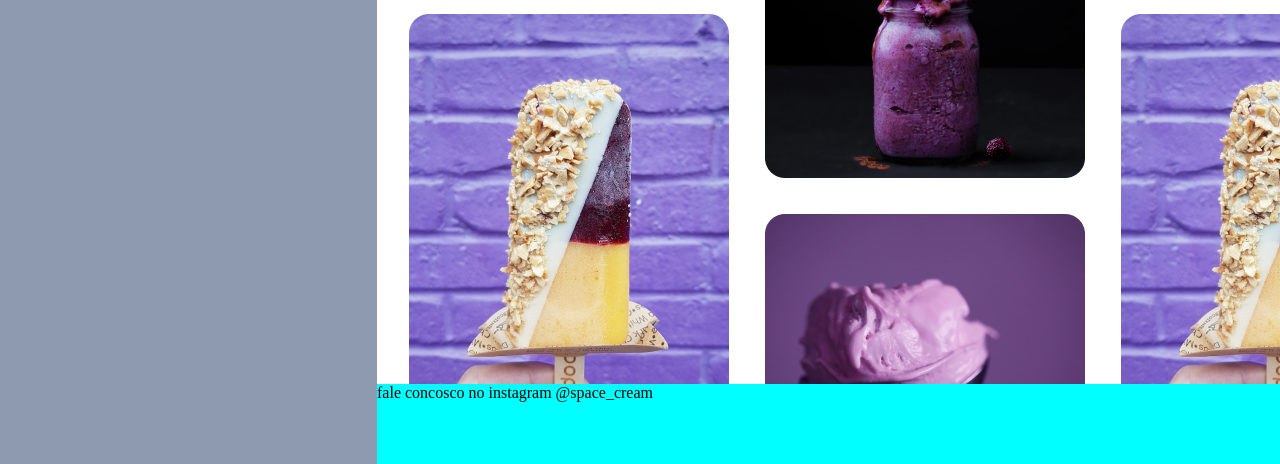
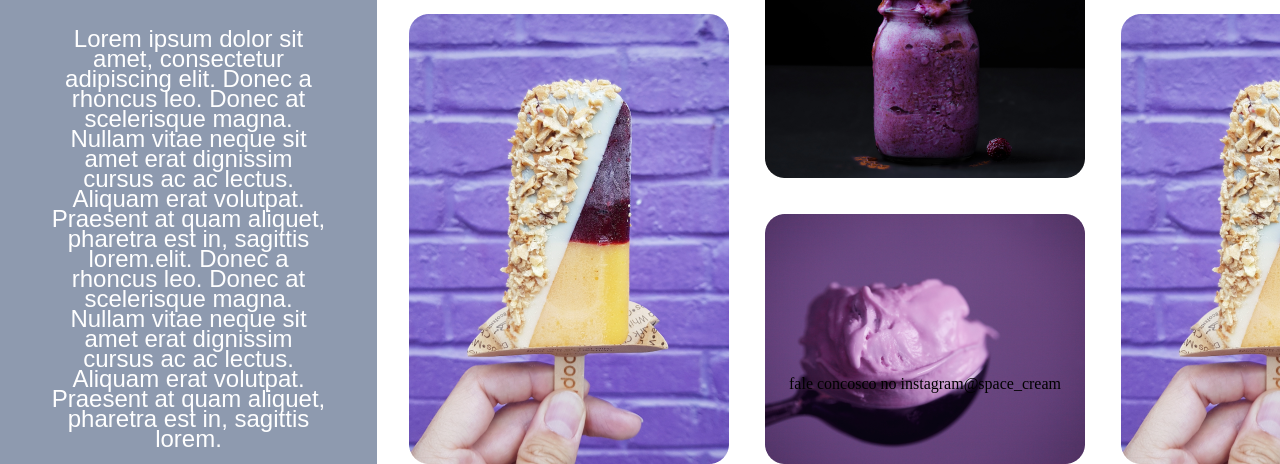
Before and after one commit to afcluispaulo/Stage03-Avancando-No-HTMLeCSS, a plain HTML site: page Desafio Mobile First/index.html in a window 1280 px wide. Shown: the part 336-800 px from the top of the page. Drawn offline with Linux system fonts and the light colour scheme; a web font is replaced by a local one.

Commit message:
ajuste de header e footer
ajustado footer (centralizado no meio) e ajustado texto do header

```diff
--- a/Desafio Mobile First/style.css
+++ b/Desafio Mobile First/style.css
@@ -20,7 +20,6 @@
     --h-header-padding: 49px;
     --m-header-padding: 29px;
     --m-header-bottom: 29px;
-
 
     /* aside */
     --fc-bg-aside: #EFF1FF;
@@ -47,8 +46,6 @@
 
 }
 
-
-
 .page {
     display: flex;
     flex-direction: column;
@@ -56,7 +53,6 @@
     background-color: var(--fc-bg-aside);
 
 }
-
 
 header {
     display: flex;
@@ -81,7 +77,6 @@ header img {
 
 
 header h1 {
-
     width: 100%;
     height: var(--h-header-padding);
 
@@ -96,7 +91,6 @@ header h1 {
     line-height: 34px;
     letter-spacing: 5%;
 
-
     color: var(--fc-ff-header);
 }
 
@@ -105,8 +99,8 @@ header p {
 }
 
 body main  {
-   display: flex;
-   flex-direction: column;
+    display: flex;
+    flex-direction: column;
 
     padding: 0 32px 60px;
 
@@ -121,20 +115,17 @@ body main p {
     Line-height: 15px;
 }
 
-body img {
-
-}
-
 .card {
     position: relative;
 }
+
 .card img {
     width: 100%;
     object-fit: cover;
     position: relative;
 }
+
 .card span {
-
     display: flex;
     justify-content: center;
     align-items: center;
@@ -147,7 +138,6 @@ body img {
     background-color: var(--fc-bg-button);
 
     border-radius: var(--br-button);
-
 }
 
 .card h2 {
@@ -166,6 +156,10 @@ body img {
 }
 
 .main-page {
+    display: none;
+}
+
+footer {
     display: none;
 }
 
@@ -201,7 +195,6 @@ main {
         opacity: 1;
         transform: translateY(0);
     }
-
 }
 
 footer {
@@ -225,22 +218,17 @@ footer {
         opacity: 1;
         transform: translateY(0);
     }
-
 }
 
 @media (min-width: 720px) {
 
-
-
     header {
-
         grid-area: h;
         height: 100%;
         display: flex;
         flex-direction: column;
         background: #8E9AAF;
         position: relative;
-
     }
 
     .mobile {
@@ -259,42 +247,45 @@ footer {
         font-size: 48px;
         line-height: 34px;
         color: #FFFFFF;
-
     }
 
     header p {
-        opacity: 1;
+        display: inherit;
+
         font-family: var(--ff-aside);
+        font-size: 24px;
+        line-height: 20px;
 
-        height: 100%;
+        width: 275px;
+        height: 262px;
         left: 54px;
         top: 333px;
-        font-size: 24px;
-        line-height: 20px;
+
         color: #FFFFFF;
 
+        text-align: center;
     }
 
     main {
         grid-area: m;
         background: #FFFFFF;
+
         display: flex;
         flex-direction: column;
-
      }
 
     .main-page{
         display: flex;
         justify-content: center;
+
         margin: 64px 0;
         gap: 36px;
+    }
 
-    }
     .card-desk {
         display: flex;
         flex-direction: column;
         gap: 36px;
-
     }
 
     .card {
@@ -307,18 +298,25 @@ footer {
 
     footer {
        grid-area: f;
-       background-color: aqua;
+       /*background-color: aqua;*/
        opacity: 1;
+       display: inherit;
+
+    }
+
+    footer p {
+        display: flex;
+        justify-content: center;
+        align-items: center;
     }
 
     body {
         display: grid;
         grid-template-columns: 377px 902fr;
-        grid-template-rows: 80vh 10vh 10vh;
+        grid-template-rows: 80vh 5vh 15vh;
         grid-template-areas: "h m"
-        "h m"
-        "h f"
+                             "h f"
+                             "h f";
     }
 
-
 }
```
Also changed, not shown: Desafio Mobile First/index.html (+1 -4 lines).
